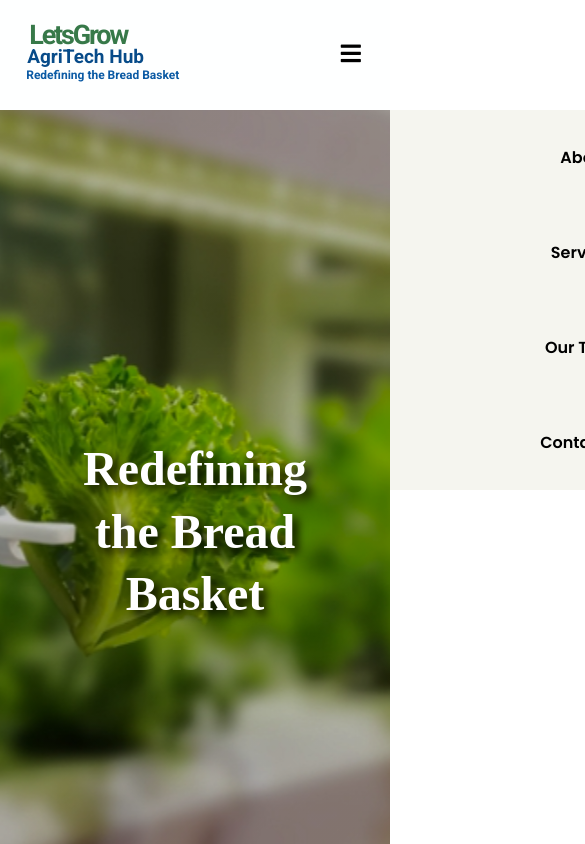
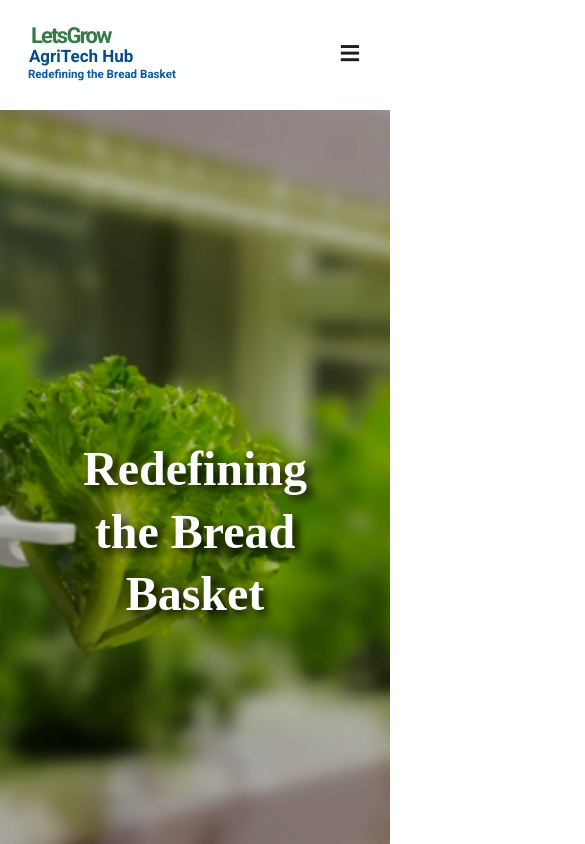
Before and after one commit to seyi4mi/carrot, a React (Create React App) app: page / in a window 390 px wide. Shown: the top 844 px of the page, 585 px wide, since content can reach past the window. Built offline with nearby package versions, Linux system fonts and the light colour scheme; a web font is replaced by a local one.

Commit message:
Made Navbar fully responsive

```diff
--- a/src/App.js
+++ b/src/App.js
@@ -6,20 +6,19 @@ import Banner from "./components/Banner/Banner"
 // import VidSection from "./components/Video/VidSection"
 // import Services from "./components/Services/Services"
 // import OurTeam from "./components/Team/OurTeam"
-import Contact from "./components/Contact/Contact"
-import Footer from "./components/Footer/Footer"
+// import Contact from "./components/Contact/Contact"
+// import Footer from "./components/Footer/Footer"
 
 function App() {
 	return (
 		<>
 			<Navbar />
-			<Banner />
-			{/* <Aboutus /> */}
+			<Banner /> {/* <Aboutus /> */}{" "}
 			{/* <VidSection />
-			<Services />
-			<OurTeam /> */}
-			<Contact />
-			<Footer />{" "}
+            			<Services />
+            			<OurTeam /> */}{" "}
+			{/* <Contact />
+            			<Footer />{" "} */}{" "}
 		</>
 	)
 }
--- a/src/components/Navbar/Navbar.css
+++ b/src/components/Navbar/Navbar.css
@@ -23,12 +23,12 @@ nav {
     cursor: pointer;
     text-decoration: none;
     font-family: Roboto;
-    line-height: 21px;
+    line-height: 20px;
 }
 
 .logop1 {
     font-weight: bold;
-    font-size: 30px;
+    font-size: 28px;
     letter-spacing: -0.08em;
     color: #377949;
 }
@@ -46,7 +46,7 @@ nav {
     font-family: Roboto;
     font-style: normal;
     font-weight: bold;
-    font-size: 13px;
+    font-size: 12px;
     color: #0b5aa4;
     position: relative;
     line-height: 17px;
@@ -58,24 +58,22 @@ nav {
     text-decoration: none;
     font-family: Poppins;
     font-weight: 600;
-    font-size: 16px;
+    font-size: 15px;
 }
 
 .nav-links:hover {
-    color: #7a7a7a;
-    font-size: 16.2px;
+    color: #353535;
+    font-size: 15.3px;
 }
 
 .menu-icon {
     cursor: pointer;
     display: none;
-    font-size: 23px;
+    font-size: 21px;
+    color: #1d1d1d;
 }
 
-@media screen and (max-width: 970px) {
-    body {
-        overflow-x: hidden;
-    }
+@media screen and (max-width: 950px) {
     .menu-icon {
         display: block;
     }
@@ -88,21 +86,20 @@ nav {
         align-items: center;
         width: 100%;
         top: 13vh;
-        background: rgba(245, 245, 239, 0.966);
+        background: rgb(254, 255, 255);
+        border-top: 5px solid #074b89;
         margin-right: 0px;
-        left: 100%;
-        transition: all 0.5s ease-in;
+        left: -100%;
+        transition: all 0.5s ease-out;
     }
     .active {
         left: 0%;
     }
     .nav-links {
-        height: 80px;
-        border-bottom: 2px solid transparent;
+        font-size: 17px;
     }
     .nav-links:hover {
-        font-size: 17px;
-        border-bottom: 2px solid #0b5aa4;
+        font-size: 13.3px;
     }
 }
 
@@ -111,16 +108,19 @@ nav {
         margin-right: 100px;
     }
     .logop1 {
-        font-size: 27px;
+        font-size: 22px;
     }
     .logop2 {
-        font-size: 19px;
+        font-size: 17px;
         color: #074b89;
         position: relative;
         right: 2px;
     }
     .slogan {
-        font-size: 12px;
+        font-size: 11.6px;
+    }
+    .nav-links {
+        font-size: 14px;
     }
 }
 
@@ -129,7 +129,7 @@ nav {
         margin-right: 60px;
     }
     .logop1 {
-        font-size: 23px;
+        font-size: 20px;
     }
     .logop2 {
         font-size: 16px;
@@ -144,3 +144,29 @@ nav {
         font-size: 23px;
     }
 }
+
+@media screen and (max-width: 230px) {
+    .navbar-logo {
+        margin-right: 10px;
+        line-height: 13px;
+    }
+    .logop1 {
+        font-size: 16px;
+    }
+    .logop2 {
+        font-size: 12px;
+        color: #074b89;
+        position: relative;
+        right: 2px;
+    }
+    .slogan {
+        font-size: 10px;
+        line-height: 12px;
+    }
+    .menu-icon {
+        font-size: 15px;
+    }
+    .nav-links {
+        font-size: 12px;
+    }
+}
--- a/src/components/Navbar/Navbar.js
+++ b/src/components/Navbar/Navbar.js
@@ -13,11 +13,10 @@ function Navbar() {
 		<>
 			<nav>
 				<Link smooth to="#" className="navbar-logo">
-					<p className="logop1">LetsGrow</p>
-					<p className="logop2"> AgriTech Hub</p>
-					<p className="slogan">Redefining the Bread Basket </p>
+					<p className="logop1"> LetsGrow </p>{" "}
+					<p className="logop2"> AgriTech Hub </p>{" "}
+					<p className="slogan"> Redefining the Bread Basket </p>{" "}
 				</Link>
-
 				<ul className={click ? "navitems active" : "navitems"}>
 					<li className="link">
 						<Link
@@ -26,9 +25,9 @@ function Navbar() {
 							className="nav-links"
 							onClick={closeMobileMenu}
 						>
-							About
-						</Link>
-					</li>
+							About{" "}
+						</Link>{" "}
+					</li>{" "}
 					<li className="link">
 						<Link
 							smooth
@@ -36,9 +35,9 @@ function Navbar() {
 							className="nav-links"
 							onClick={closeMobileMenu}
 						>
-							Services
-						</Link>
-					</li>
+							Services{" "}
+						</Link>{" "}
+					</li>{" "}
 					<li className="link">
 						<Link
 							smooth
@@ -46,9 +45,9 @@ function Navbar() {
 							className="nav-links"
 							onClick={closeMobileMenu}
 						>
-							Our Team
-						</Link>
-					</li>
+							Our Team{" "}
+						</Link>{" "}
+					</li>{" "}
 					<li className="link">
 						<Link
 							smooth
@@ -56,15 +55,14 @@ function Navbar() {
 							className="nav-links"
 							onClick={closeMobileMenu}
 						>
-							Contact Us
-						</Link>
-					</li>
+							Contact Us{" "}
+						</Link>{" "}
+					</li>{" "}
 				</ul>
-
 				<div onClick={handleClick} className="menu-icon">
-					<i className={click ? "fas fa-times" : "fas fa-bars"} />
-				</div>
-			</nav>
+					<i className="fas fa-bars" />{" "}
+				</div>{" "}
+			</nav>{" "}
 		</>
 	)
 }
```
